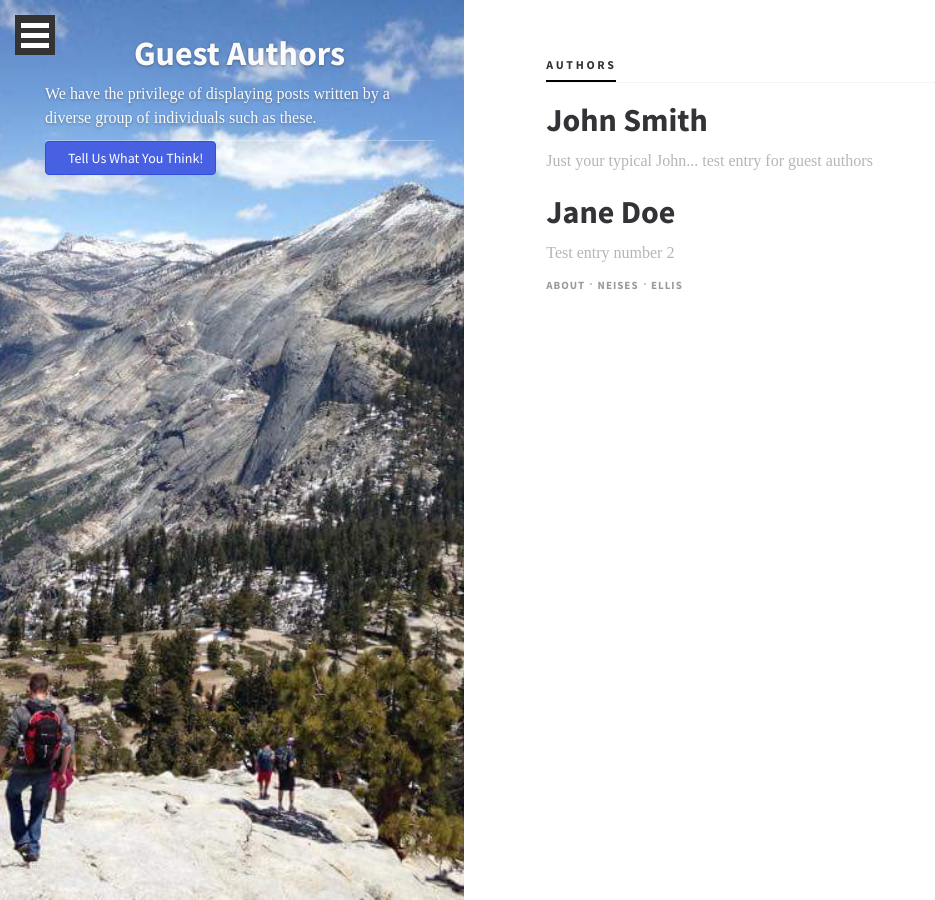
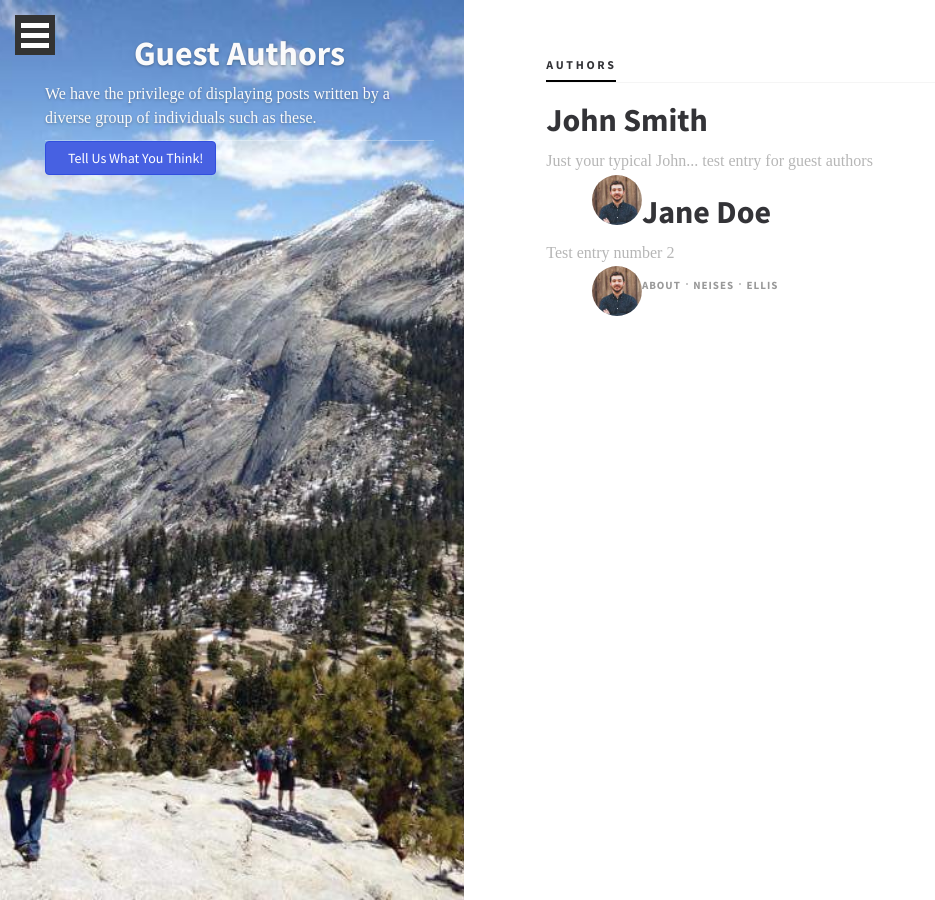
Before and after one commit to EJBlog/EJBlog.github.io, a Jekyll site: the page built from guest_authors.html, in a window 1280 px wide. Shown: the whole page, without its empty margins (0-935 px from the left). Built offline with Jekyll 4.4.1, drawn with Linux system fonts in a browser that asks for light colours; nearby versions of some CDN libraries; some web fonts are replaced.

Commit message:
Update guest_authors.html

```diff
--- a/_layouts/guest_authors.html
+++ b/_layouts/guest_authors.html
@@ -81,7 +81,7 @@
                 <section class="col-md-7 col-sm-12 col-md-offset-5 main-content">
 
                     <div class="sub-nav">
-                        <a href="#" class="select-posts active">Authors</a>
+                        <a class="active">Authors</a>
                         <!-- <a href="#" class="select-categories">Categories</a> -->
                     </div>
 
@@ -102,6 +102,10 @@
     <!--                    		{%endif%}-->
 				<!--</p>-->
 				</div>
+
+				<div class=" col-xs-2  no-gutter">
+                                <img src="{{ site.url }}/img/profile-1.jpg" class="user-icon" alt="user-image">
+                            	</div>
 			{% endfor %}
 		    </div>
 
```
